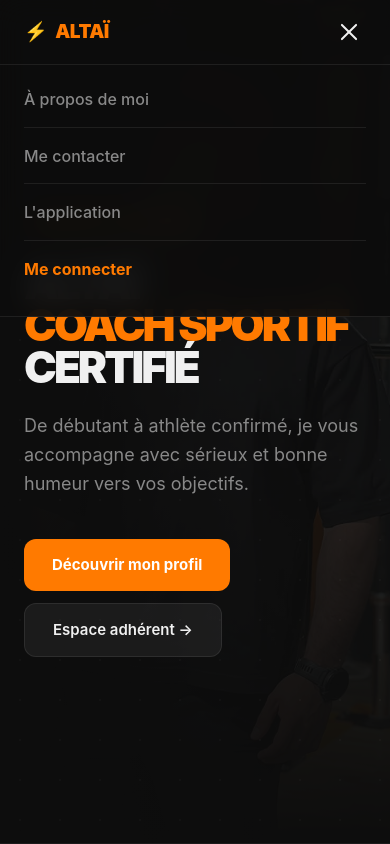
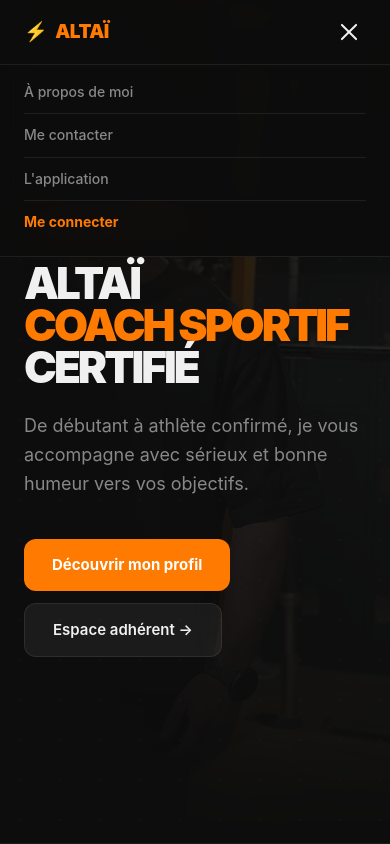
Before and after one commit to Pvsteque/atlas-coach, a website: page public/landing.html in a window 390 px wide. Both pictures are taken after a click on the button "Menu". Shown: the top 844 px of the page. Drawn offline with Linux system fonts and the light colour scheme.

Commit message:
style(mobile): reduce nav dropdown size, shift hero photo right

```diff
--- a/public/landing.html
+++ b/public/landing.html
@@ -67,12 +67,12 @@ nav a.nav-cta:hover{background:var(--accent2);}
 /* Mobile dropdown */
 .mobile-nav{
   display:none;flex-direction:column;
-  padding:8px 24px 20px;border-top:1px solid var(--border);gap:2px;
+  padding:6px 24px 12px;border-top:1px solid var(--border);gap:0;
 }
 .mobile-nav.open{display:flex;}
 .mobile-nav a{
-  color:var(--muted);text-decoration:none;font-size:16px;font-weight:500;
-  padding:14px 0;border-bottom:1px solid var(--border);transition:color .2s;
+  color:var(--muted);text-decoration:none;font-size:14px;font-weight:500;
+  padding:10px 0;border-bottom:1px solid var(--border);transition:color .2s;
 }
 .mobile-nav a:last-child{border-bottom:none;}
 .mobile-nav a:hover,.mobile-nav a.mobile-cta{color:var(--accent);}
@@ -151,7 +151,8 @@ section{padding:100px 24px;}
 /* texte toujours au-dessus de la photo */
 #hero .container{position:relative;z-index:1;}
 @media(max-width:900px){
-  .hero-photo-wrap{width:100%;opacity:.18;}
+  .hero-photo-wrap{width:100%;opacity:.15;}
+  .hero-photo{object-position:70% top;}
 }
 .hero-badge{
   display:inline-block;
```
